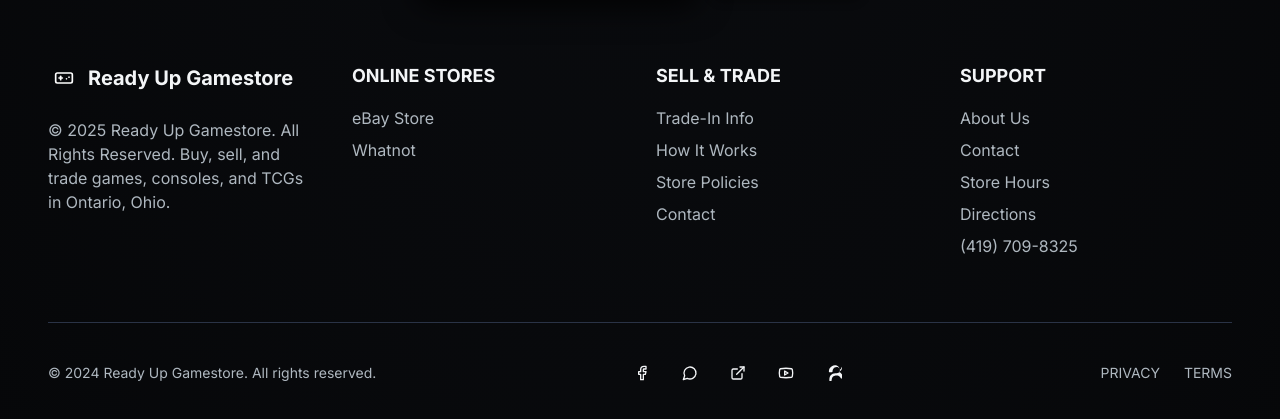
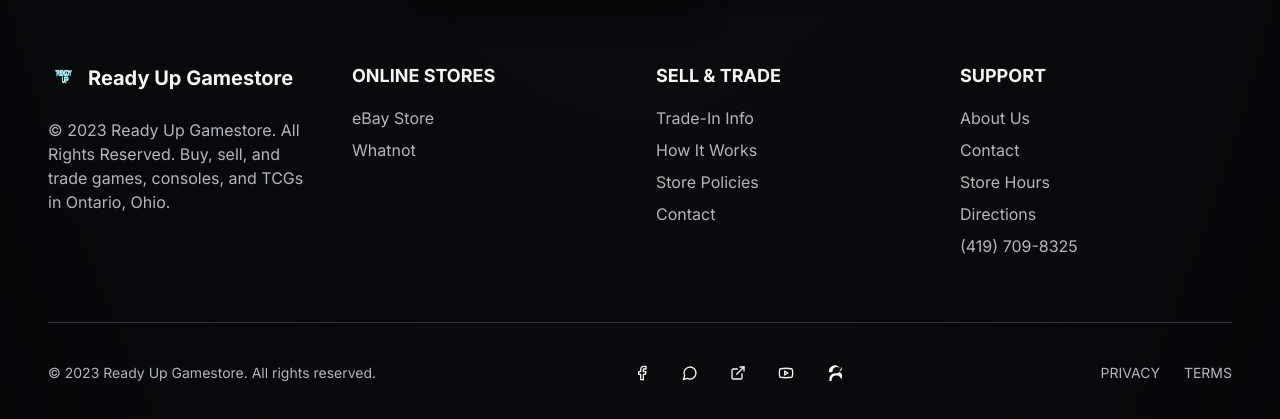
Before and after one commit to ReadyUpOhio/readyup-website-local, a React (Vite) app: page /blog in a window 1280 px wide. Shown: the part 3257-3676 px from the top of the page. Built offline with nearby package versions, Linux system fonts and the light colour scheme; no server answers.

Commit message:
feat: update footer copyright and logo

```diff
--- a/src/components/Footer.tsx
+++ b/src/components/Footer.tsx
@@ -1,4 +1,4 @@
-import { Facebook, MessageCircle, Youtube, Mail, Gamepad, Trophy, ExternalLink } from "lucide-react";
+import { Facebook, MessageCircle, Youtube, Mail, Trophy, ExternalLink } from "lucide-react";
 import EbayIcon from "./icons/EbayIcon";
 import { Button } from "@/components/ui/button";
 import { Input } from "@/components/ui/input";
@@ -78,13 +78,11 @@ const Footer = () => {
           {/* Company */}
           <div className="text-center md:text-left">
             <div className="flex items-center justify-center md:justify-start space-x-2 mb-4 lg:mb-6">
-              <div className="w-8 h-8 bg-gradient-to-r from-sf2-blue to-sf2-red rounded-lg flex items-center justify-center arcade-glow">
-                <Gamepad className="w-5 h-5 text-white" />
-              </div>
+              <img src="/logos/e6568095-9de9-49a5-a3c9-cfe668a2153d.png" alt="Ready Up Gamestore Logo" className="w-8 h-8" />
               <span className="text-xl font-bold gradient-text-fighter font-orbitron">Ready Up Gamestore</span>
             </div>
             <p className="text-muted-foreground text-sm lg:text-base font-orbitron">
-              &copy; {new Date().getFullYear()} Ready Up Gamestore. All Rights Reserved.
+              &copy; 2023 Ready Up Gamestore. All Rights Reserved.
               Buy, sell, and trade games, consoles, and TCGs in Ontario, Ohio.
             </p>
           </div>
@@ -131,7 +129,7 @@ const Footer = () => {
           <div className="flex flex-col lg:flex-row items-center justify-between gap-4">
             {/* Copyright */}
             <p className="text-muted-foreground text-center lg:text-left text-sm font-orbitron">
-              &copy; 2024 Ready Up Gamestore. All rights reserved.
+              &copy; 2023 Ready Up Gamestore. All rights reserved.
             </p>
 
             {/* Social Links */}
```
